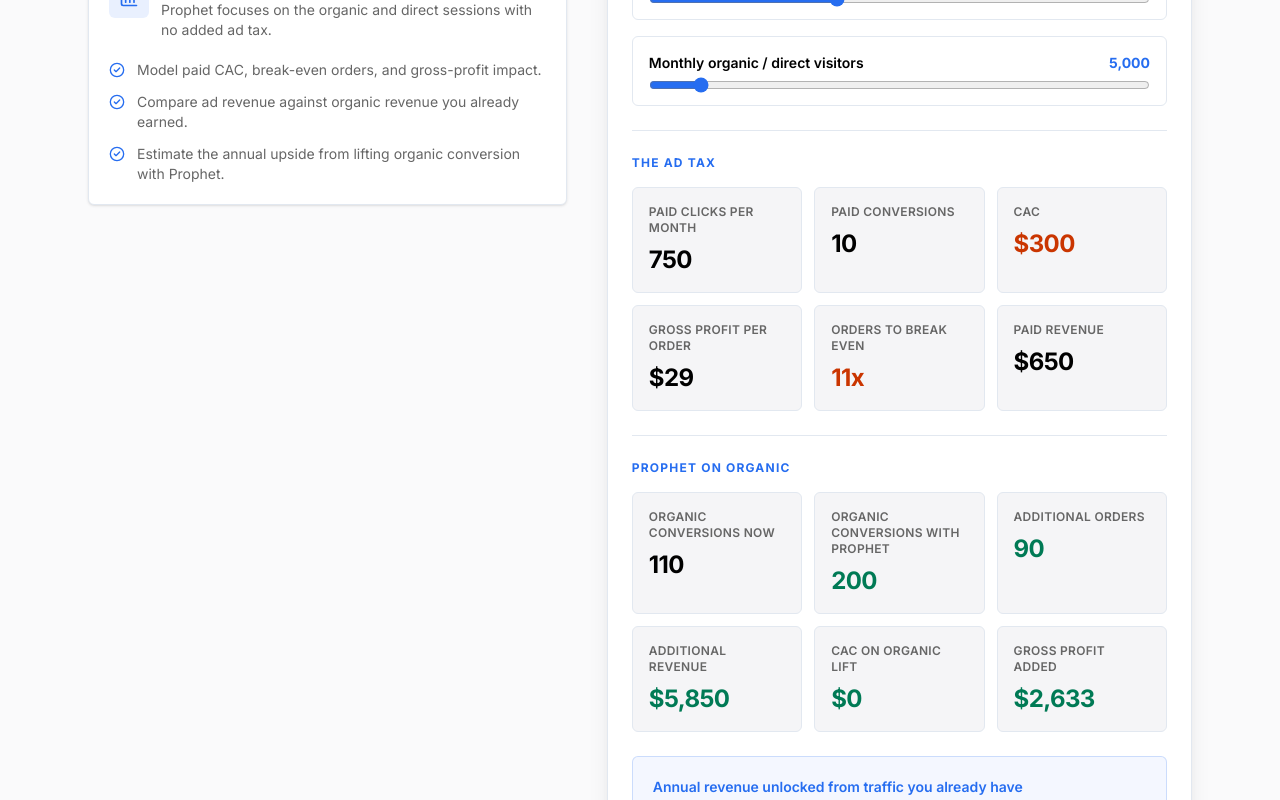
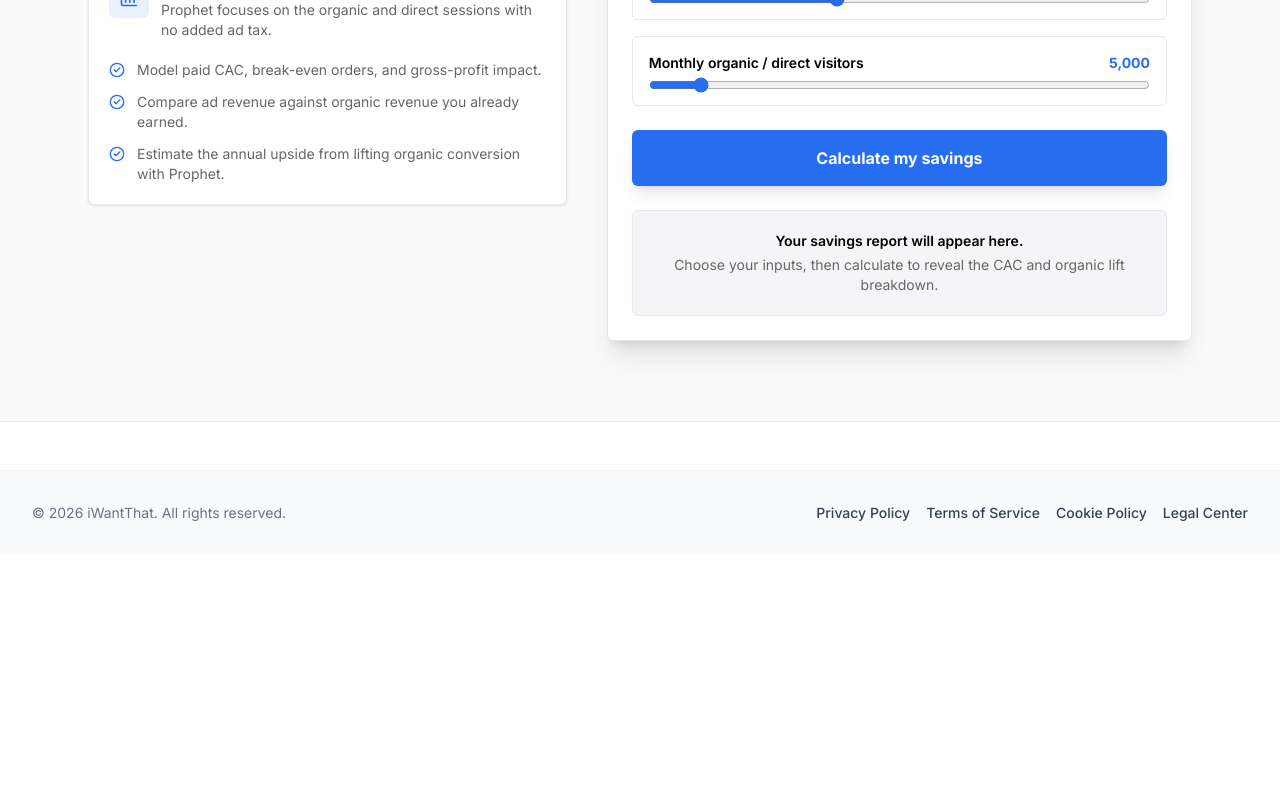
Before and after one commit to c-e-daly/useiwantthat, a Next.js app: page /tools/cac-calculator in a window 1280 px wide. Shown: the part 700-1500 px from the top of the page. After the commit the page ends 1255 px from the top, so only its background shows below. Built offline with nearby package versions, Linux system fonts and the light colour scheme; no server answers.

Commit message:
updating the component to fire a tag in gtm

```diff
--- a/components/marketing/CacCalculatorClient.tsx
+++ b/components/marketing/CacCalculatorClient.tsx
@@ -1,6 +1,12 @@
 "use client";
 
 import { useMemo, useState } from "react";
+
+declare global {
+  interface Window {
+    dataLayer?: unknown[];
+  }
+}
 
 type CalculatorState = {
   adSpend: number;
@@ -11,6 +17,28 @@ type CalculatorState = {
   orgCvr: number;
   prophetLift: number;
   orgVisitors: number;
+};
+
+type CalculatorResults = {
+  paidClicks: number;
+  paidConversions: number;
+  paidRevenue: number;
+  grossProfitPerOrder: number;
+  cac: number;
+  ordersBreakEven: number;
+  orgConvCurrent: number;
+  orgConvProphet: number;
+  additionalOrders: number;
+  additionalRevenue: number;
+  additionalGrossProfit: number;
+  annualUnlocked: number;
+  annualAdSpend: number;
+  annualAdRevenue: number;
+  orgRevenueCurrent: number;
+  prophetRoiVsAdSpendPct: number;
+  paidBar: number;
+  orgBar: number;
+  liftBar: number;
 };
 
 const initialState: CalculatorState = {
@@ -40,10 +68,25 @@ function clampFinite(value: number, fallback: number) {
   return Number.isFinite(value) ? value : fallback;
 }
 
+function getCacSeverity(adTaxRatio: number) {
+  if (adTaxRatio >= 3) return "critical";
+  if (adTaxRatio >= 2) return "high";
+  if (adTaxRatio >= 1) return "moderate";
+  return "healthy";
+}
+
+function getOfferOpportunityScore(
+  results: CalculatorResults
+) {
+  return Math.round(results.additionalRevenue / 24);
+}
+
 export function CacCalculatorClient() {
   const [values, setValues] = useState<CalculatorState>(initialState);
+  const [submittedResults, setSubmittedResults] =
+    useState<CalculatorResults | null>(null);
 
-  const results = useMemo(() => {
+  const results = useMemo<CalculatorResults>(() => {
     const adSpend = clampFinite(values.adSpend, 0);
     const cpc = clampFinite(values.cpc, 1) || 1;
     const aov = clampFinite(values.aov, 1);
@@ -71,6 +114,8 @@ export function CacCalculatorClient() {
     const annualAdRevenue = paidRevenue * 12;
     const orgRevenueCurrent = orgConvCurrent * aov;
     const maxBar = Math.max(paidRevenue, orgRevenueCurrent, additionalRevenue, 1);
+    const prophetRoiVsAdSpendPct =
+      annualAdSpend > 0 ? Math.round((annualUnlocked / annualAdSpend) * 100) : 0;
 
     return {
       paidClicks,
@@ -88,6 +133,7 @@ export function CacCalculatorClient() {
       annualAdSpend,
       annualAdRevenue,
       orgRevenueCurrent,
+      prophetRoiVsAdSpendPct,
       paidBar: Math.round((paidRevenue / maxBar) * 100),
       orgBar: Math.round((orgRevenueCurrent / maxBar) * 100),
       liftBar: Math.round((additionalRevenue / maxBar) * 100),
@@ -95,10 +141,55 @@ export function CacCalculatorClient() {
   }, [values]);
 
   function updateValue(field: keyof CalculatorState, rawValue: string) {
+    setSubmittedResults(null);
     setValues((current) => ({
       ...current,
       [field]: Number(rawValue),
     }));
+  }
+
+  function handleCalculate() {
+    setSubmittedResults(results);
+
+    if (typeof window === "undefined") return;
+
+    const adTaxRatio = values.aov > 0 ? results.cac / values.aov : 0;
+    const segmentation = {
+      revenue_band: "50k_150k_annual",
+      ad_tax_ratio: Number(adTaxRatio.toFixed(2)),
+      high_cac_flag: adTaxRatio >= 2,
+      cac_severity: getCacSeverity(adTaxRatio),
+      offer_opportunity_score: getOfferOpportunityScore(results),
+    };
+
+    window.dataLayer = window.dataLayer ?? [];
+    window.dataLayer.push({
+      event: "prophet_calculator_submit",
+      calculator_version: "1.0",
+      timestamp: new Date().toISOString(),
+      icp_persona: "fashion_apparel",
+      inputs: {
+        monthly_ad_spend: values.adSpend,
+        cost_per_click: values.cpc,
+        average_order_value: values.aov,
+        gross_margin_pct: values.margin,
+        paid_cvr_pct: values.paidCvr,
+        organic_cvr_pct: values.orgCvr,
+        prophet_lift_pct: values.prophetLift,
+        organic_visitors: values.orgVisitors,
+      },
+      outputs: {
+        cac: Math.round(results.cac),
+        orders_to_breakeven: results.ordersBreakEven,
+        gross_profit_per_order: Math.round(results.grossProfitPerOrder),
+        paid_revenue_monthly: Math.round(results.paidRevenue),
+        organic_lift_revenue_monthly: Math.round(results.additionalRevenue),
+        annual_revenue_unlocked: Math.round(results.annualUnlocked),
+        annual_ad_spend: Math.round(results.annualAdSpend),
+        prophet_roi_vs_ad_spend_pct: results.prophetRoiVsAdSpendPct,
+      },
+      segmentation,
+    });
   }
 
   return (
@@ -186,6 +277,34 @@ export function CacCalculatorClient() {
         />
       </div>
 
+      <button
+        type="button"
+        onClick={handleCalculate}
+        className="mt-6 w-full rounded-askrami bg-brand px-6 py-4 text-base font-bold text-white shadow-lg transition hover:bg-brand-deep focus:outline-none focus:ring-4 focus:ring-brand/20"
+      >
+        Calculate my savings
+      </button>
+
+      {!submittedResults ? (
+        <div className="mt-6 rounded-askrami border border-surface-border bg-surface-subtle p-5 text-center">
+          <p className="text-sm font-semibold text-black">
+            Your savings report will appear here.
+          </p>
+          <p className="mt-1 text-sm text-neutral-muted">
+            Choose your inputs, then calculate to reveal the CAC and organic
+            lift breakdown.
+          </p>
+        </div>
+      ) : (
+        <CalculatorResultsPanel results={submittedResults} />
+      )}
+    </div>
+  );
+}
+
+function CalculatorResultsPanel({ results }: { results: CalculatorResults }) {
+  return (
+    <>
       <div className="my-6 h-px bg-surface-border" />
 
       <p className="text-xs font-bold uppercase tracking-widest text-brand">
@@ -289,7 +408,7 @@ export function CacCalculatorClient() {
         against gross profit. Prophet&apos;s organic lift adds revenue at $0 CAC,
         so every dollar goes straight to margin contribution.
       </p>
-    </div>
+    </>
   );
 }
 
```
